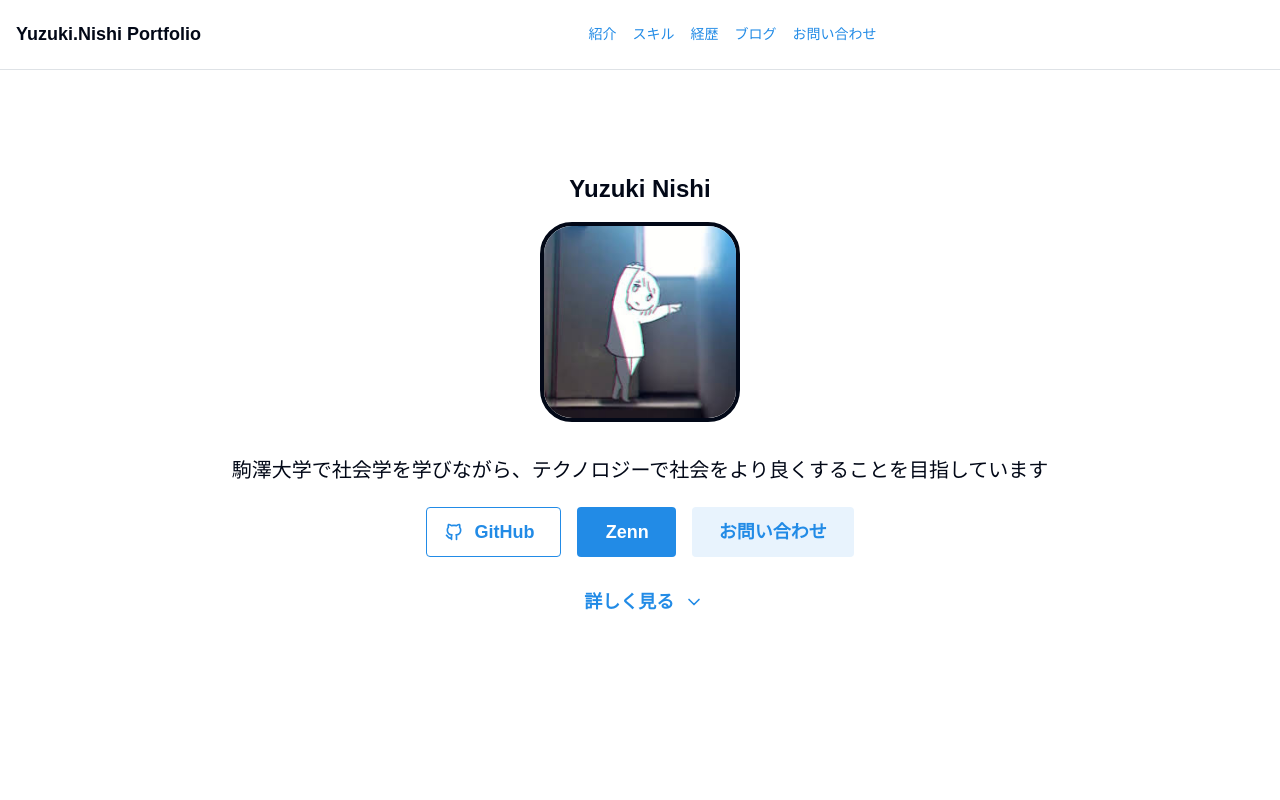
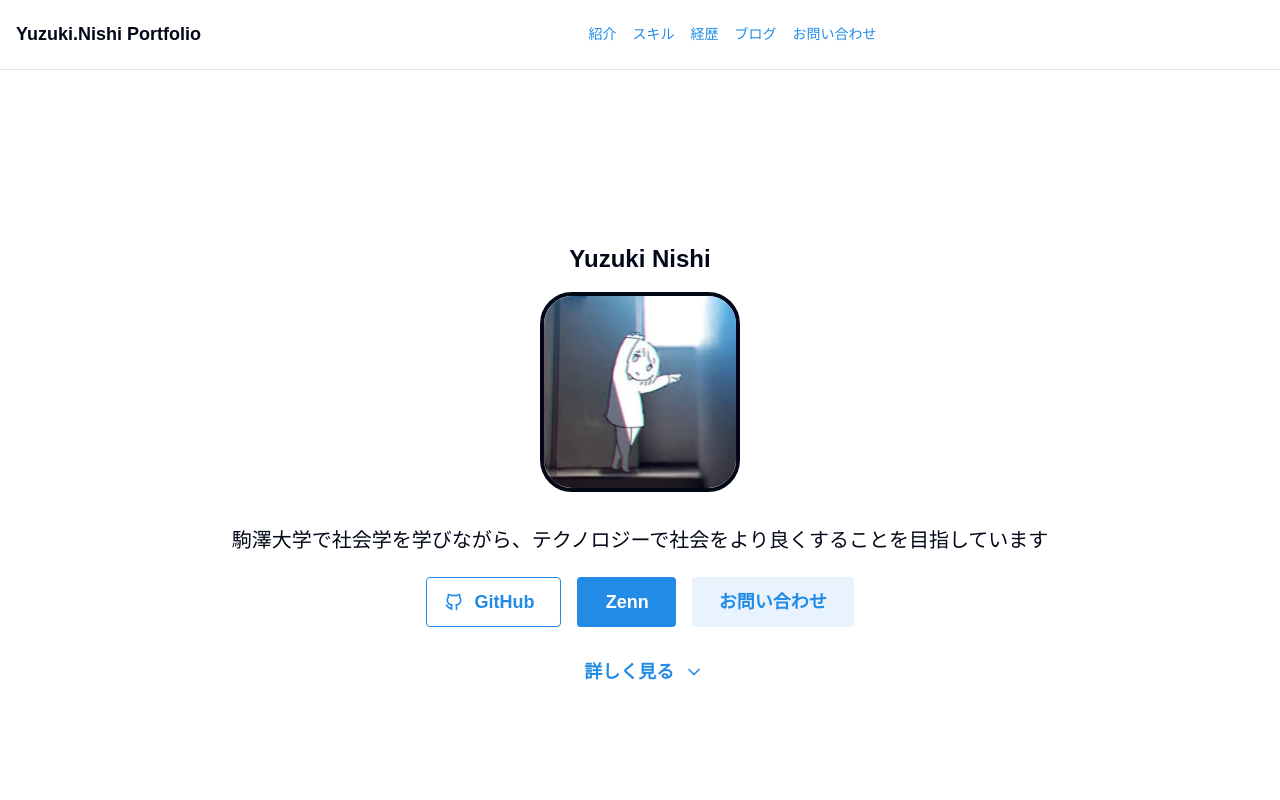
Before and after one commit to Yuzuki-png/my-port, a Next.js app: page / in a window 1280 px wide. Shown: the top 800 px of the page. Built offline with nearby package versions, Linux system fonts and the light colour scheme.

Commit message:
fix: タイトル修正

```diff
--- a/src/app/globals.css
+++ b/src/app/globals.css
@@ -42,11 +42,14 @@ body {
   background: hsl(var(--background));
   color: hsl(var(--foreground));
   font-family: Arial, Helvetica, sans-serif;
+  overscroll-behavior-y: none;
+  padding-top: 70px; /* ヘッダーの高さ分 */
 }
 
 html {
   scroll-padding-top: 80px;
   scroll-behavior: smooth;
+  overscroll-behavior-y: none;
 }
 
 @media (max-width: 768px) {
@@ -73,6 +76,6 @@ html {
   }
 
   #home {
-    padding-top: 3rem !important;
+    padding-top: 5rem !important; /* 80px - ヘッダー70px + 余裕10px */
   }
 }
```
